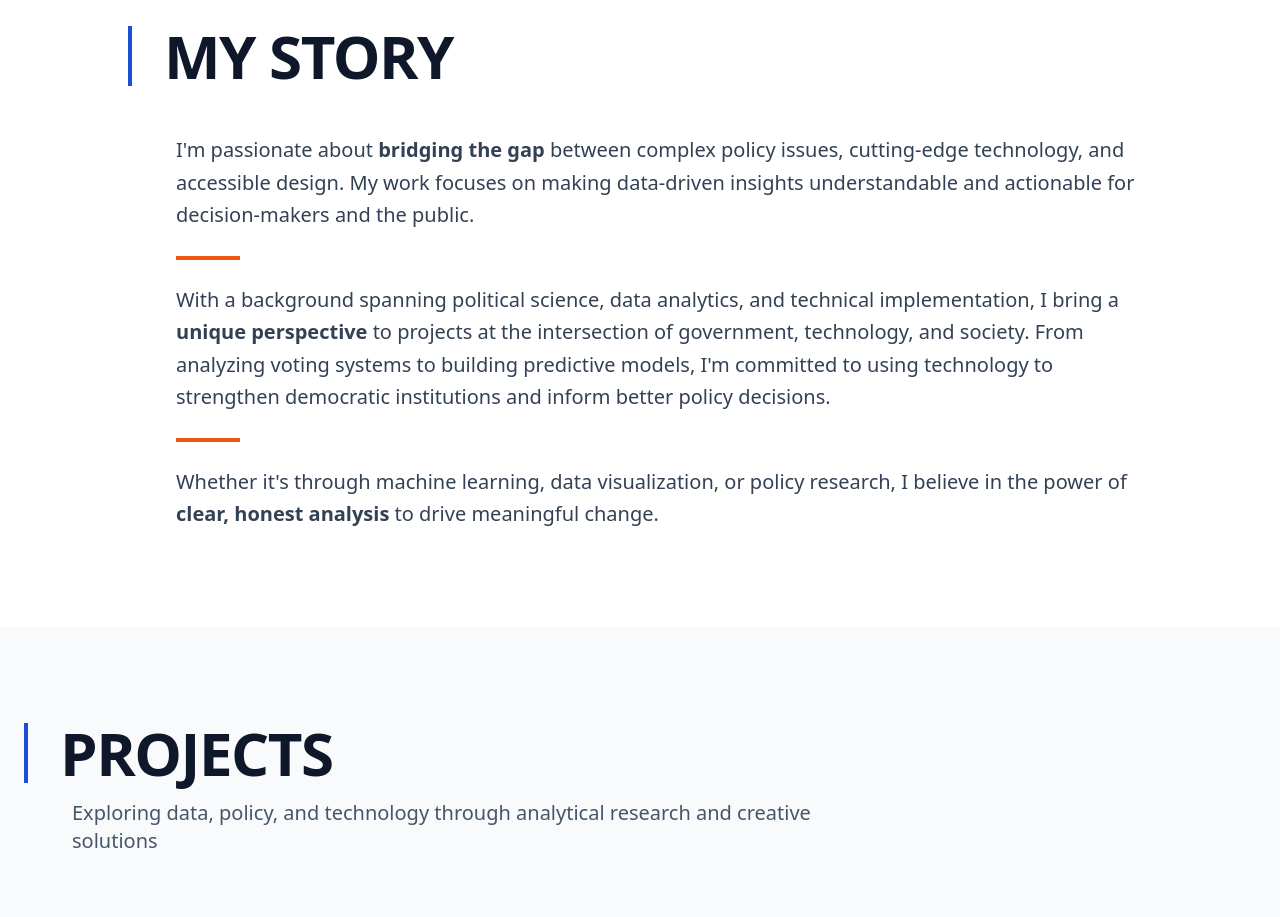
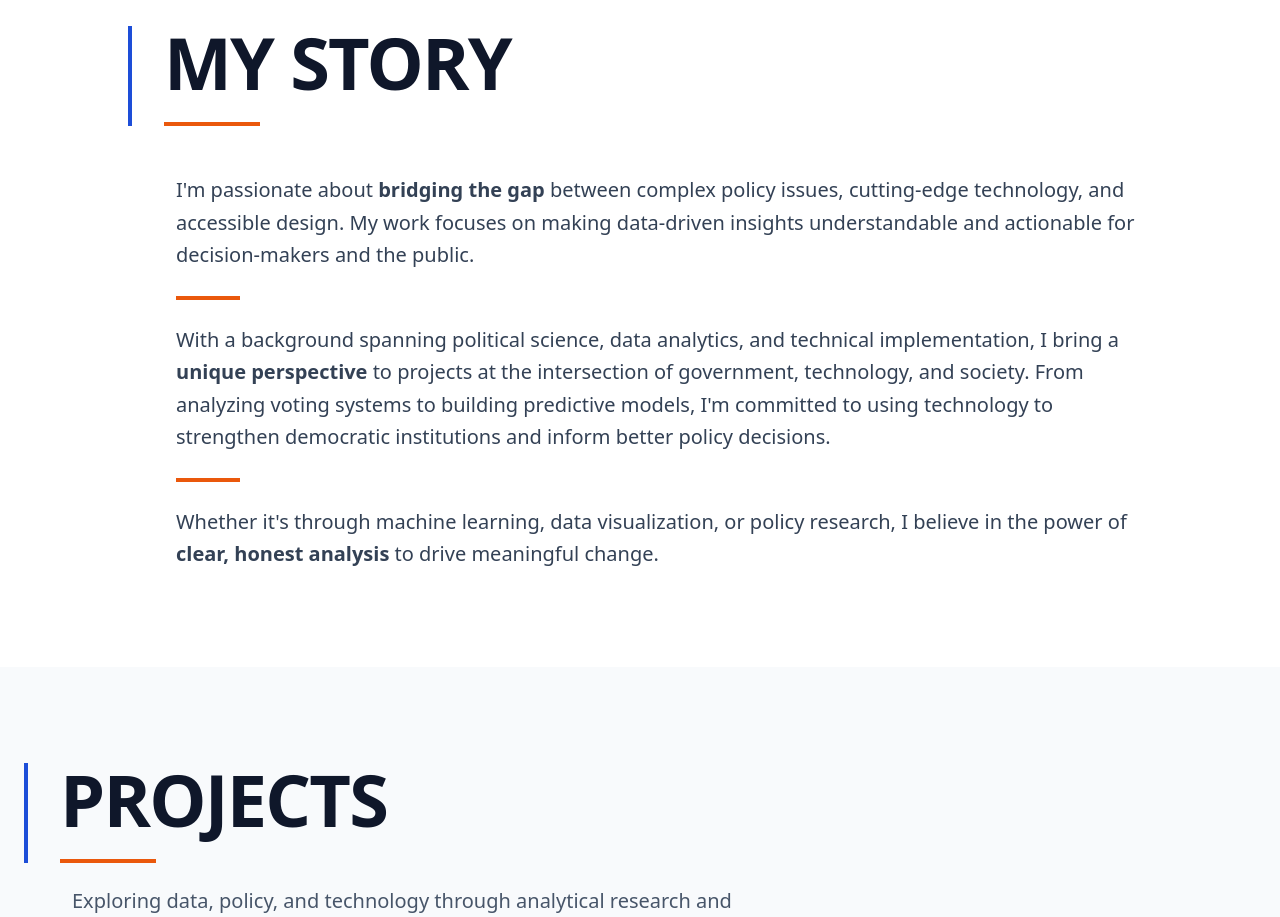
Before and after one commit to bsilha/bridget-website, a React (Create React App) app: page / in a window 1280 px wide. Shown: the part 1000-1917 px from the top of the page. Built offline with nearby package versions, Linux system fonts and the light colour scheme.

Commit message:
Standardize all section headers

```diff
--- a/src/App.js
+++ b/src/App.js
@@ -204,7 +204,7 @@ export default function App() {
                 WELCOME
               </h1>
 
-              <div className="h-1 w-24 bg-red-600 mb-8"></div>
+              <div className="h-1 w-24 bg-orange-600 mb-8"></div>
 
               <p className="text-xl sm:text-2xl text-slate-700 mb-10 leading-relaxed font-light">
                 I work at the <span className="font-bold text-blue-700">intersection</span> of government policy, technology, and simplistic design
@@ -249,10 +249,13 @@ export default function App() {
       {/* My Story Section - Documentary style */}
       <section id="story" className="py-24 px-6 bg-white">
         <div className="max-w-5xl mx-auto">
-          <div className="border-l-4 border-blue-700 pl-8 mb-12">
-            <h2 className="text-5xl sm:text-6xl font-black text-slate-900 tracking-tight">
-              MY STORY
-            </h2>
+          <div className="mb-12">
+            <div className="border-l-4 border-blue-700 pl-8">
+              <h2 className="text-5xl sm:text-7xl font-black text-slate-900 tracking-tight leading-none mb-6">
+                MY STORY
+              </h2>
+              <div className="h-1 w-24 bg-orange-600"></div>
+            </div>
           </div>
 
           <div className="ml-12 space-y-6">
@@ -279,12 +282,13 @@ export default function App() {
       <section id="projects" className="py-24 px-6 bg-slate-50">
         <div className="max-w-7xl mx-auto">
           <div className="mb-16">
-            <div className="border-l-4 border-blue-700 pl-8 mb-4">
-              <h2 className="text-5xl sm:text-6xl font-black text-slate-900 tracking-tight">
+            <div className="border-l-4 border-blue-700 pl-8 mb-6">
+              <h2 className="text-5xl sm:text-7xl font-black text-slate-900 tracking-tight leading-none mb-6">
                 PROJECTS
               </h2>
+              <div className="h-1 w-24 bg-orange-600"></div>
             </div>
-            <p className="text-xl text-slate-600 max-w-3xl ml-12 font-light">
+            <p className="text-xl text-slate-600 max-w-3xl pl-12 font-light">
               Exploring data, policy, and technology through analytical research and creative solutions
             </p>
           </div>
@@ -341,18 +345,19 @@ export default function App() {
       {/* Personal Section - Beyond the Data */}
       <section className="py-24 px-6 bg-white">
         <div className="max-w-5xl mx-auto">
-          <div className="mb-12 ml-12">
-            <div className="border-l-4 border-slate-400 pl-8">
-              <h3 className="text-3xl sm:text-4xl font-black text-slate-900 tracking-tight mb-3">
+          <div className="mb-12">
+            <div className="border-l-4 border-blue-700 pl-8">
+              <h3 className="text-5xl sm:text-7xl font-black text-slate-900 tracking-tight leading-none mb-6">
                 BEYOND THE DATA
               </h3>
+              <div className="h-1 w-24 bg-orange-600 mb-6"></div>
               <p className="text-lg text-slate-600 font-light">
                 When I'm not analyzing policy and building solutions, you'll find me in the kitchen or seeking adventure around the world
               </p>
             </div>
           </div>
 
-          <div className="ml-12 grid md:grid-cols-2 gap-8">
+          <div className="pl-12 grid md:grid-cols-2 gap-8">
             {/* Recipe Collection */}
             <div className="bg-gradient-to-br from-slate-50 to-blue-50 border-2 border-slate-200 hover:border-slate-300 transition-all p-8 group h-full flex flex-col">
               <div className="mb-4">
@@ -436,17 +441,20 @@ export default function App() {
       {/* Contact Section - Bold and direct */}
       <section id="contact" className="py-24 px-6 bg-slate-900 text-white">
         <div className="max-w-5xl mx-auto">
-          <div className="border-l-4 border-red-600 pl-8 mb-12">
-            <h2 className="text-5xl sm:text-6xl font-black tracking-tight">
-              GET IN TOUCH
-            </h2>
+          <div className="mb-12">
+            <div className="border-l-4 border-orange-500 pl-8">
+              <h2 className="text-5xl sm:text-7xl font-black tracking-tight leading-none mb-6">
+                GET IN TOUCH
+              </h2>
+              <div className="h-1 w-24 bg-orange-600"></div>
+            </div>
           </div>
 
-          <p className="text-xl text-slate-300 mb-12 ml-12 font-light">
+          <p className="text-xl text-slate-300 mb-12 pl-12 font-light">
             Interested in collaboration or have a project in mind? I'd love to hear from you.
           </p>
 
-          <div className="grid sm:grid-cols-3 gap-6 ml-12 mb-12">
+          <div className="grid sm:grid-cols-3 gap-6 pl-12 mb-12">
             <a
               href="https://calendar.app.google/9ihLWw3LjqMUXzqz5"
               target="_blank"
@@ -476,7 +484,7 @@ export default function App() {
             </a>
           </div>
 
-          <div className="flex gap-6 ml-12">
+          <div className="flex justify-center gap-6 pl-12">
             <a
               href="https://linkedin.com/in/bridgetsilha"
               target="_blank"
```
